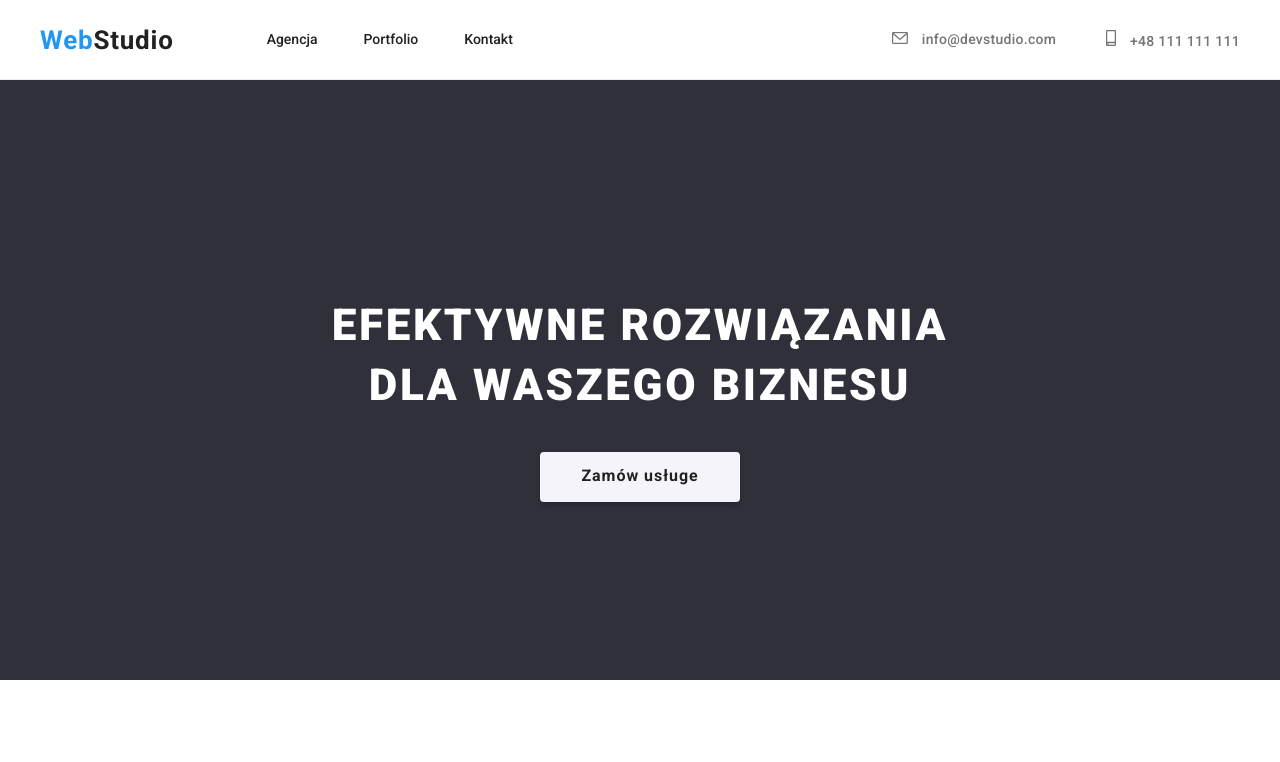
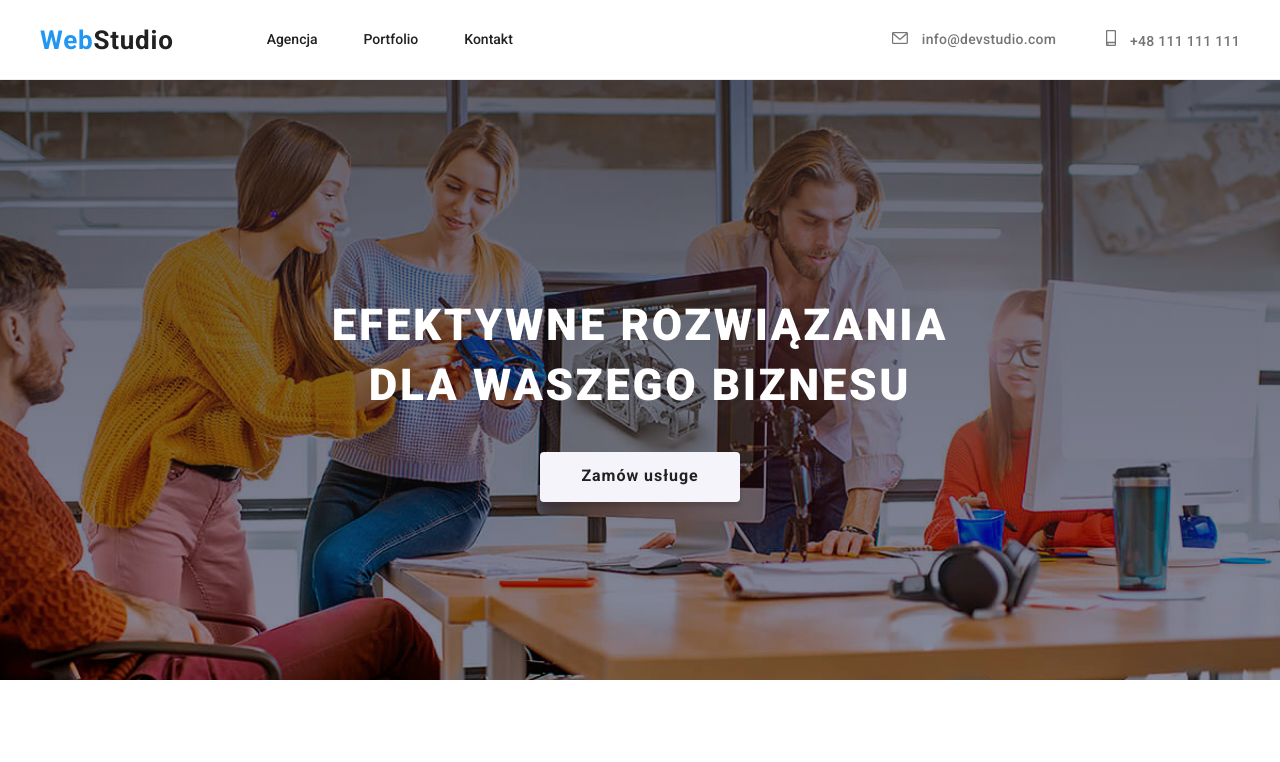
Before and after one commit to MichalJurek/goit-markup-hw-04, a plain HTML site: page index.html in a window 1280 px wide. Shown: the top 762 px of the page. Drawn offline with nearby package versions, Linux system fonts and the light colour scheme.

Commit message:
tło
wklejone tło

```diff
--- a/css/styles.css
+++ b/css/styles.css
@@ -164,7 +164,10 @@ body {
 }
 
 .main-button-place {
-    background-color: var(--BacgroundGafitColor);
+    background-image: linear-gradient(rgba(47, 48, 58, 0.4),rgba(255, 255, 255, 0)),
+    url("../images/backgroundteamimage.jpg");
+    background-position: center;
+    background-repeat: no-repeat;
     display: flex;
     flex-direction: column;
     align-items: center;
@@ -172,6 +175,7 @@ body {
     height: 600px;
     max-height: 100%;
     margin: 0;
+
 }
 
 h1 {
```
Also changed, not shown: portfolio.html (+1 -1 lines).
